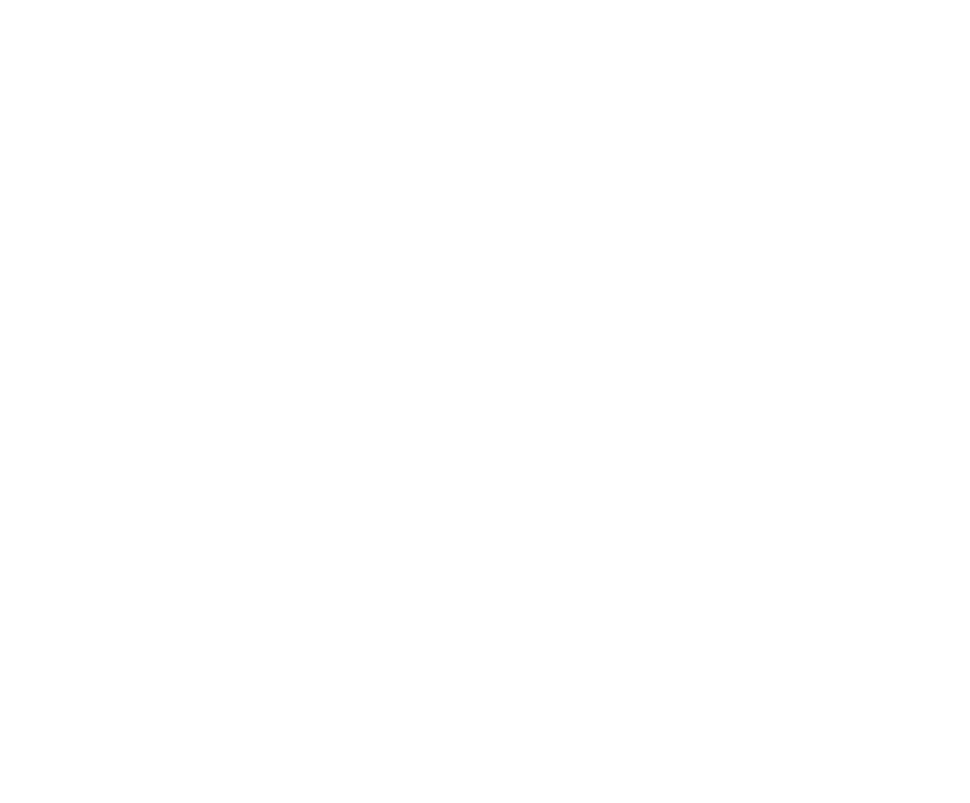
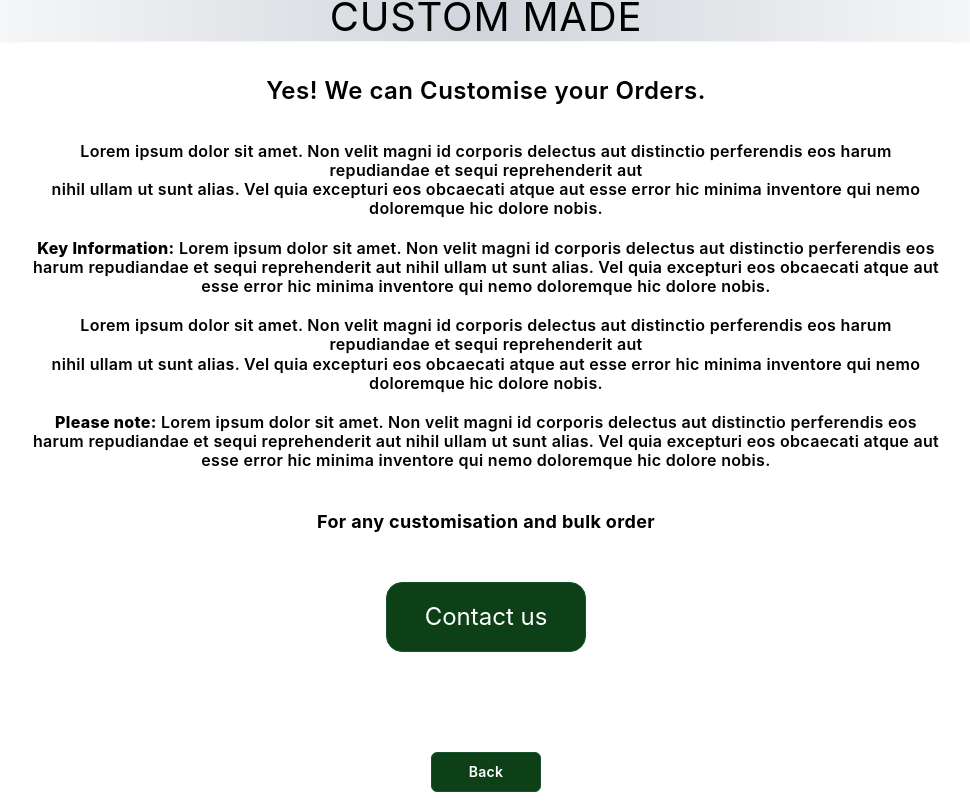
Before and after one commit to pinnateai-2025/The-Table-Gem-frontend-, a React (Create React App) app: page /custommade in a window 1280 px wide. Before the commit this address had no page. Shown: the part 697-1500 px from the top of the page, without its empty margins (154-1124 px from the left). Before the commit the page ends 800 px from the top, so only its background shows below. Built offline with nearby package versions, Linux system fonts and the light colour scheme.

Commit message:
Added Custom Made Page

```diff
--- a/src/App.js
+++ b/src/App.js
@@ -4,7 +4,7 @@ import Home from './pages/Home';
 import NewArrivalPage from './pages/NewArrival';
 import Gifts from './pages/Gifts';
 import Collection from './pages/Collection';
-// import CustomMade from './pages/CustomMade';
+import CustomMade from './pages/CustomMade';
 // import Contact from './pages/Contact';
 // import OurStory from './pages/OurStory';
 // import ProductPage from './components/ProductPage';
@@ -16,7 +16,7 @@ const App = () => (
       <Route path="/newarrival" element={<NewArrivalPage />} />
       <Route path="/gifts" element={<Gifts />} />
       <Route path="/collection" element={<Collection />} />
-      {/* <Route path="/custommade" element={<CustomMade />} /> */}
+      <Route path="/custommade" element={<CustomMade />} />
       {/* <Route path="/contact" element={<Contact />} /> */}
       {/* <Route path="/ourstory" element={<OurStory />} /> */}
       {/* <Route path="/productpage" element={<ProductPage />} /> */}
--- a/src/components/CollectionProduct.js
+++ b/src/components/CollectionProduct.js
@@ -18,7 +18,9 @@ const CollectionProduct = () => {
 
     return (
         <div className="w-full px-4 py-6">
-            <h2 className="text-center text-2xl font-serif tracking-wide text-black py-3 rounded-md shadow-sm mb-6 bg-gradient-to-r from-white via-gray-300 to-white uppercase tracking-widest">
+            <h2
+                className="flex items-center justify-center h-[48px] font-trajan text-[40px] font-normal leading-none tracking-[0.02em] text-black rounded-md shadow-sm mb-6 bg-gradient-to-r from-white via-gray-300 to-white uppercase"
+            >
                 Collection
             </h2>
             <ProductFilter />
@@ -77,8 +79,8 @@ const CollectionProduct = () => {
 
             <div className="flex justify-center mt-[20px] w-full">
                 <button
-                    onClick={() => navigate("/")}
-                    className="w-[110px] h-[40px] flex items-center justify-center border border-green-900 py-2 px-10 rounded bg-[#0D4017] text-white transition hover:bg-white hover:text-green-900"
+                    className="w-[110px] h-[40px] font-lato font-semibold text-[14px] leading-[120%] tracking-[0.02em] text-center align-middle border border-green-900 bg-[#0D4017] text-white px-6 py-2 rounded-md cursor-pointer hover:bg-white hover:text-[#0D4017] transition duration-300 mt-15"
+                    onClick={() => navigate('/')}
                 >
                     Back
                 </button>
--- /dev/null
+++ b/src/components/CustomMadeProduct.js
@@ -0,0 +1,64 @@
+import { useNavigate } from "react-router-dom"
+
+const CustomMadeProduct = () => {
+
+    const navigate = useNavigate()
+    return (
+        <div className="px-2 sm:px-6 py-10 mt-10">
+            <h2
+                className="flex items-center justify-center h-[48px] font-trajan text-[40px] font-normal leading-none tracking-[0.02em] text-black rounded-md shadow-sm mb-6 bg-gradient-to-r from-white via-gray-300 to-white uppercase"
+            >
+                Custom Made
+            </h2>
+            <h3
+                className="text-center font-lato font-semibold text-[24px] leading-[120%] tracking-[0.02em] align-middle text-black py-3 mb-6"
+            >
+                Yes! We can Customise your Orders.
+            </h3>
+            <div>
+                <p className="w-full text-base font-lato font-semibold leading-[120%] tracking-[0.02em] text-center align-middle text-black mb-2 px-4 sm:px-40">
+                    Lorem ipsum dolor sit amet. Non velit magni id corporis delectus aut distinctio perferendis eos harum repudiandae et sequi reprehenderit aut <br />
+                    nihil ullam ut sunt alias. Vel quia excepturi eos obcaecati atque aut esse error hic minima inventore qui nemo doloremque hic dolore nobis.
+                </p>
+
+                <p className="w-full text-base font-lato font-semibold leading-[120%] tracking-[0.02em] text-center align-middle text-black mt-5 px-4 sm:px-40">
+                    <span className="font-extrabold">Key Information:</span> Lorem ipsum dolor sit amet. Non velit magni id corporis delectus aut distinctio perferendis eos harum repudiandae et sequi reprehenderit aut nihil ullam ut sunt alias. Vel quia excepturi eos obcaecati atque aut esse error hic minima inventore qui nemo doloremque hic dolore nobis.
+                </p>
+
+                <p className="w-full text-base font-lato font-semibold leading-[120%] tracking-[0.02em] text-center align-middle text-black mb-2 px-4 sm:px-40 mt-5">
+                    Lorem ipsum dolor sit amet. Non velit magni id corporis delectus aut distinctio perferendis eos harum repudiandae et sequi reprehenderit aut <br />
+                    nihil ullam ut sunt alias. Vel quia excepturi eos obcaecati atque aut esse error hic minima inventore qui nemo doloremque hic dolore nobis.
+                </p>
+
+                <p className="w-full text-base font-lato font-semibold leading-[120%] tracking-[0.02em] text-center align-middle text-black mb-2 px-4 sm:px-40 mt-5">
+                    <span className="font-extrabold">Please note:</span> Lorem ipsum dolor sit amet. Non velit magni id corporis delectus aut distinctio perferendis eos harum repudiandae et sequi reprehenderit aut nihil ullam ut sunt alias. Vel quia excepturi eos obcaecati atque aut esse error hic minima inventore qui nemo doloremque hic dolore nobis.
+                </p>
+
+                <h2
+                    className="text-center font-lato font-bold text-[18px] leading-[120%] tracking-[0.02em] align-middle mt-10"
+                >
+                    For any customisation and bulk order
+                </h2>
+
+                <div className="mt-[50px] flex justify-center">
+                    <button
+                        className='flex justify-center items-center w-[200px] h-[70px] text-center font-lato border border-green-900 bg-[#0D4017] text-white px-15 py-2 rounded-2xl cursor-pointer hover:bg-white hover:text-[#0D4017] transition duration-300 text-[24px]'
+                    >
+                        Contact us
+                    </button>
+                </div>
+
+                <div className="mt-[100px] flex justify-center">
+                    <button
+                        className="w-[110px] h-[40px] font-lato font-semibold text-[14px] leading-[120%] tracking-[0.02em] text-center align-middle border border-green-900 bg-[#0D4017] text-white px-6 py-2 rounded-md cursor-pointer hover:bg-white hover:text-[#0D4017] transition duration-300 mt-15"
+                        onClick={() => navigate('/')}
+                    >
+                        Back
+                    </button>
+                </div>
+            </div>
+        </div>
+    )
+}
+
+export default CustomMadeProduct;
--- a/src/components/GiftProduct.js
+++ b/src/components/GiftProduct.js
@@ -20,7 +20,9 @@ const GiftProduct = () => {
 
     return (
         <div className="w-full px-4 py-6">
-            <h2 className="text-center text-2xl font-serif tracking-wide text-black py-3 rounded-md shadow-sm mb-6 bg-gradient-to-r from-white via-gray-300 to-white uppercase tracking-widest">
+            <h2
+                className="flex items-center justify-center h-[48px] font-trajan text-[40px] font-normal leading-none tracking-[0.02em] text-black rounded-md shadow-sm mb-6 bg-gradient-to-r from-white via-gray-300 to-white uppercase"
+            >
                 Gifts
             </h2>
             <ProductFilter />
@@ -79,8 +81,8 @@ const GiftProduct = () => {
 
             <div className="flex justify-center mt-[20px] w-full">
                 <button
-                    onClick={() => navigate("/")}
-                    className="w-[110px] h-[40px] flex items-center justify-center border border-green-900 py-2 px-10 rounded bg-[#0D4017] text-white transition hover:bg-white hover:text-green-900"
+                    className="w-[110px] h-[40px] font-lato font-semibold text-[14px] leading-[120%] tracking-[0.02em] text-center align-middle border border-green-900 bg-[#0D4017] text-white px-6 py-2 rounded-md cursor-pointer hover:bg-white hover:text-[#0D4017] transition duration-300 mt-15"
+                    onClick={() => navigate('/')}
                 >
                     Back
                 </button>
--- a/src/components/NewArrivalSection.js
+++ b/src/components/NewArrivalSection.js
@@ -18,9 +18,11 @@ const NewArrivals = () => {
     return (
         <>
             <div className="px-6 py-10 -mt-100">
-                <h2 className="text-center text-2xl font-serif tracking-wide text-black py-3 rounded-md shadow-sm mb-6 bg-gradient-to-r from-white via-gray-300 to-white uppercase tracking-widest">
-                    New Arrivals
-                </h2>
+                 <h2
+                className="flex items-center justify-center h-[48px] font-trajan text-[40px] font-normal leading-none tracking-[0.02em] text-black rounded-md shadow-sm mb-6 bg-gradient-to-r from-white via-gray-300 to-white uppercase"
+            >
+                New Arrivals
+            </h2>
 
                 {/* Product Cards */}
                 <div className="hide-scrollbar mt-[50px] flex overflow-x-auto gap-6 scrollbar-thin scrollbar-thumb-gray-400 scrollbar-track-gray-200 pb-2">
--- a/src/components/SummerSale.js
+++ b/src/components/SummerSale.js
@@ -80,8 +80,10 @@ const SummerSale = () => {
     const navigate = useNavigate()
     return (
         <div className="px-6 py-10">
-            <h2 className="text-center text-2xl font-serif tracking-wide text-black py-3 rounded-md shadow-sm mb-6 bg-gradient-to-r from-white via-gray-300 to-white uppercase tracking-widest">
-                Summer sale
+             <h2
+                className="flex items-center justify-center h-[48px] font-trajan text-[40px] font-normal leading-none tracking-[0.02em] text-black rounded-md shadow-sm mb-6 bg-gradient-to-r from-white via-gray-300 to-white uppercase"
+            >
+                Summer Sale
             </h2>
 
             <div className=" hide-scrollbar mt-[50px] flex overflow-x-auto gap-4 scrollbar-thin scrollbar-thumb-gray-400 scrollbar-track-gray-200 pb-2">
--- /dev/null
+++ b/src/pages/CustomMade.js
@@ -0,0 +1,17 @@
+import Layout from '../layout/Layout';
+import Slider1 from '../components/Slider1';
+import SearchBar from '../components/SearchBar';
+import CustomMadeProduct from '../components/CustomMadeProduct';
+
+const CustomMade = () => {
+  return (
+    <Layout>
+        <SearchBar/>
+        <Slider1/>
+        <CustomMadeProduct/>
+    </Layout>
+
+  )
+}
+
+export default CustomMade;
```
Also changed, not shown: src/components/BestSelling.js (+13 -68 lines), src/components/NewArrivalProductSection.js (+5 -3 lines).
